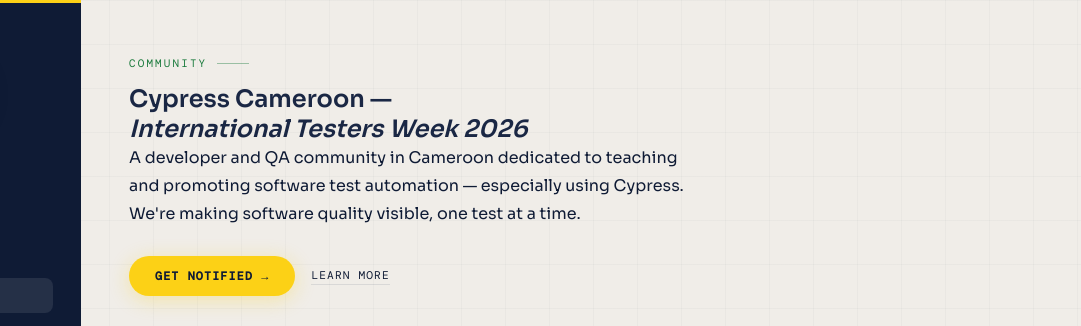
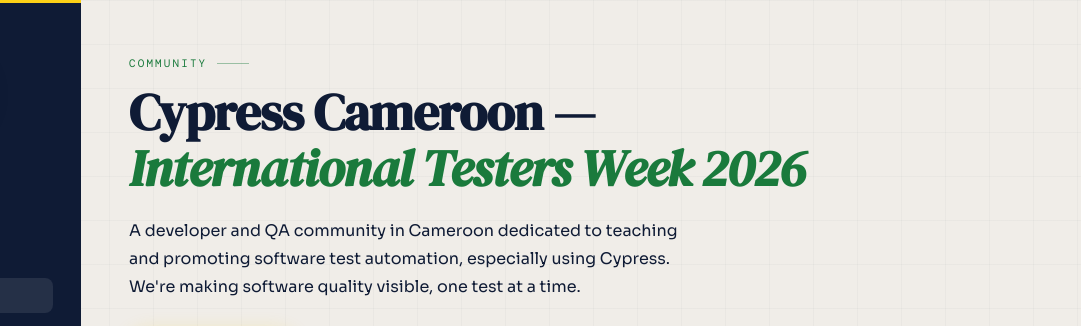
Before and after one commit to Cypress-Cameroon/website, a plain HTML site: page index.html in a window 1280 px wide. Shown: the top 326 px of the page, 199-1280 px from the left. Drawn offline with nearby package versions, Linux system fonts and the light colour scheme.

Commit message:
I restored the styled H1.

```diff
--- a/partials/hero.html
+++ b/partials/hero.html
@@ -1,8 +1,8 @@
 <section class="hero" id="overview">
   <div class="eyebrow">Community</div>
-  <h2>Cypress Cameroon — <br><em>International Testers Week 2026</em></h2>
+  <h1>Cypress Cameroon — <br><em>International Testers Week 2026</em></h1>
   <p class="hero-lead">
-    A developer and QA community in Cameroon dedicated to teaching and promoting software test automation — especially using Cypress. We're making software quality visible, one test at a time.
+    A developer and QA community in Cameroon dedicated to teaching and promoting software test automation, especially using Cypress. We're making software quality visible, one test at a time.
   </p>
   <div class="hero-actions">
     <a href="#notify" class="btn-primary">Get Notified →</a>
```
